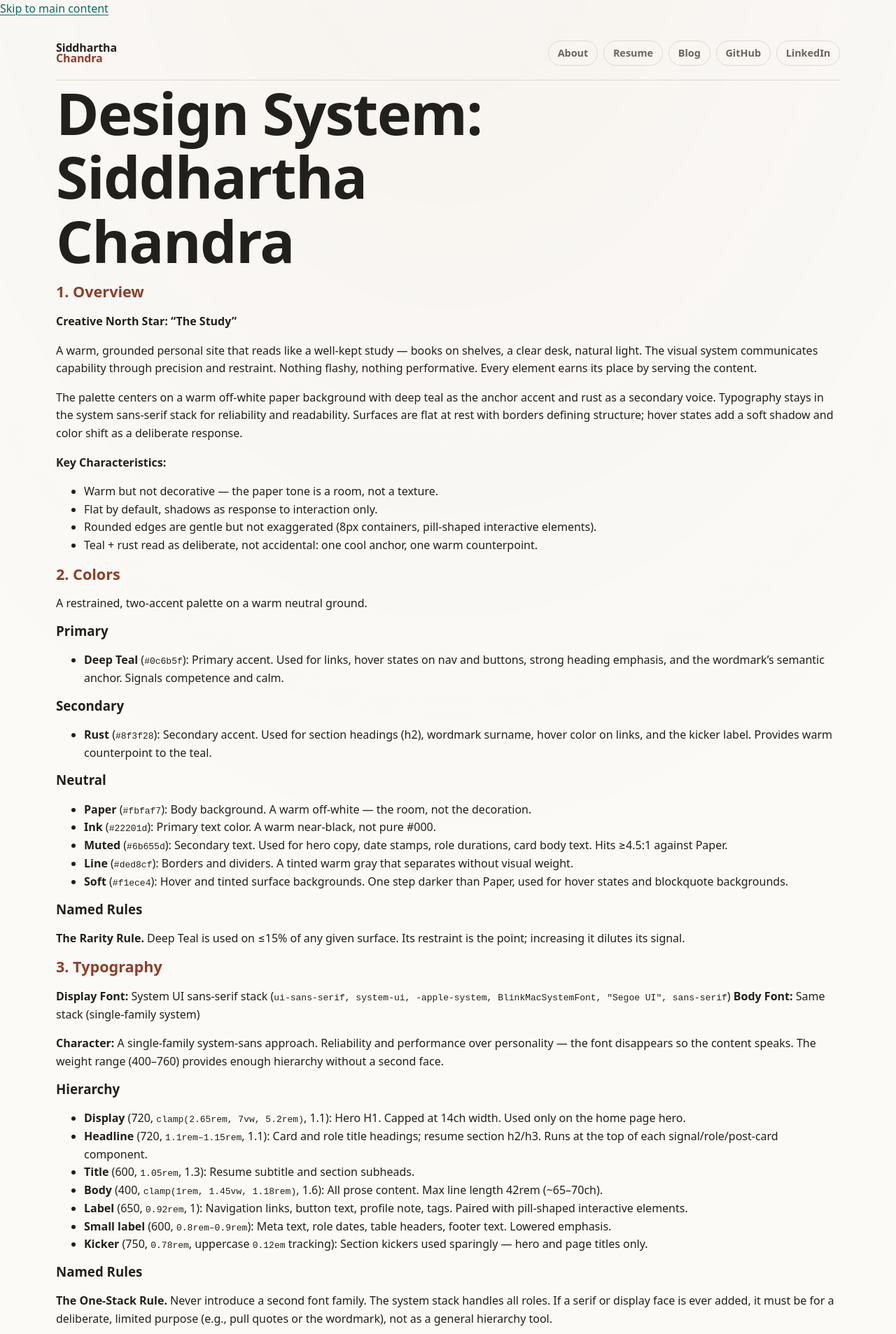
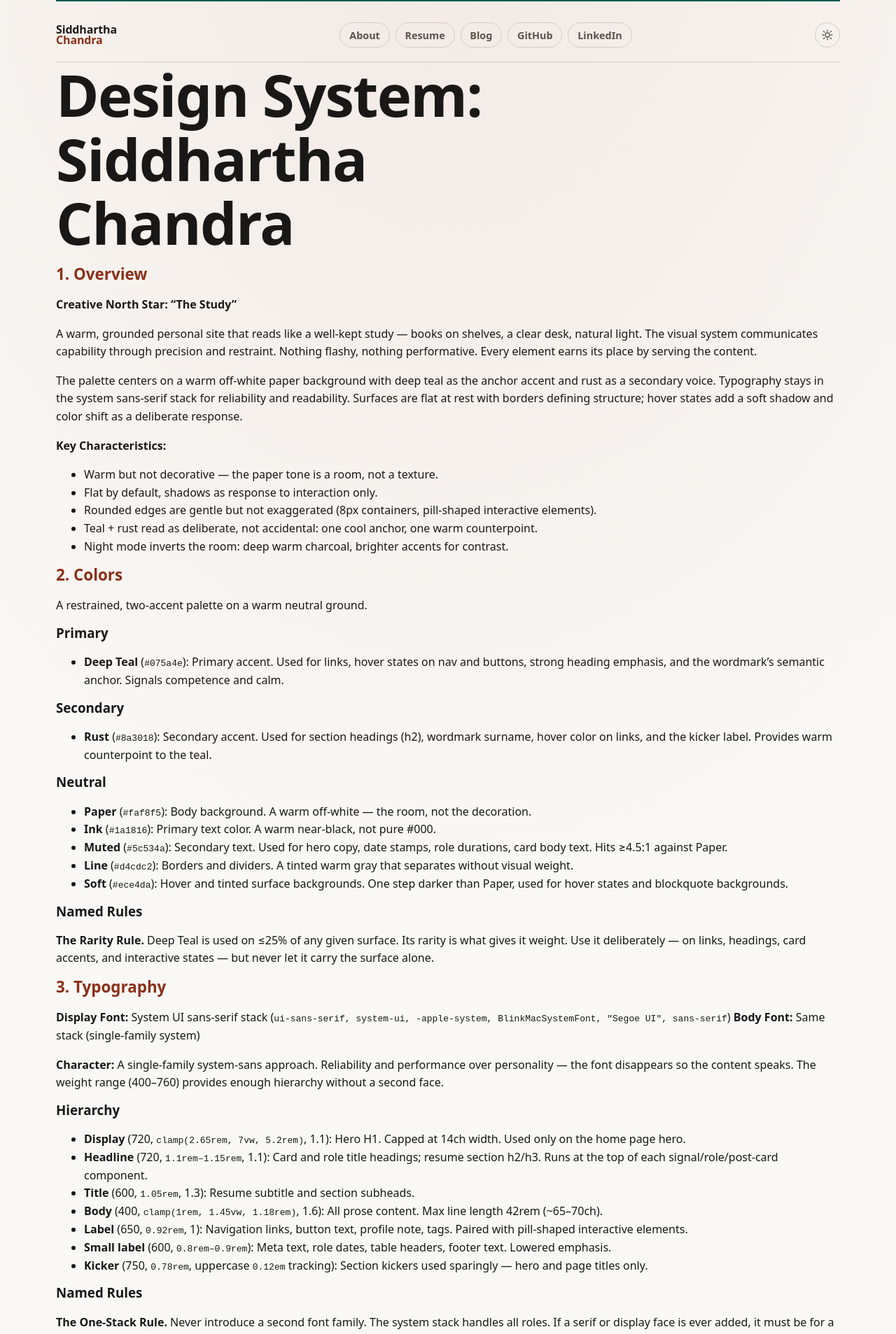
Before and after one commit to siddhartha-chandra/siddhartha-chandra.github.io, a Jekyll site: the page built from DESIGN.md, in a window 1280 px wide. Shown: the top 1907 px of the page at 70% size. Built offline with Jekyll 4.4.1, drawn with Linux system fonts in a browser that asks for light colours; our own code applies the rules of GitHub Pages for plain Markdown files.

Commit message:
feat: add dark mode, deepen palette, fix skip-link visibility
- Add night mode with dark warm charcoal palette (system + manual toggle)
- Deepen teal (#075a4e) and rust (#8a3018) for more confident color presence
- Add theme toggle button with sun/moon icons + localStorage persistence
- Add teal accent line to header for visual grounding
- Make card hover borders fully teal
- Fix skip-link off-screen visibility (top:-9999px instead of -100%)
- Update DESIGN.md with new palette values and night mode note

```diff
--- a/DESIGN.md
+++ b/DESIGN.md
@@ -2,13 +2,13 @@
 name: Siddhartha Chandra
 description: Personal portfolio — warm, grounded, substantive.
 colors:
-  deep-teal: "#0c6b5f"
-  rust: "#8f3f28"
-  paper: "#fbfaf7"
-  ink: "#22201d"
-  muted: "#6b655d"
-  line: "#ded8cf"
-  soft: "#f1ece4"
+  deep-teal: "#075a4e"
+  rust: "#8a3018"
+  paper: "#faf8f5"
+  ink: "#1a1816"
+  muted: "#5c534a"
+  line: "#d4cdc2"
+  soft: "#ece4da"
 typography:
   display:
     fontFamily: "ui-sans-serif, system-ui, -apple-system, BlinkMacSystemFont, 'Segoe UI', sans-serif"
@@ -94,26 +94,27 @@
 - Flat by default, shadows as response to interaction only.
 - Rounded edges are gentle but not exaggerated (8px containers, pill-shaped interactive elements).
 - Teal + rust read as deliberate, not accidental: one cool anchor, one warm counterpoint.
+- Night mode inverts the room: deep warm charcoal, brighter accents for contrast.
 
 ## 2. Colors
 
 A restrained, two-accent palette on a warm neutral ground.
 
 ### Primary
-- **Deep Teal** (`#0c6b5f`): Primary accent. Used for links, hover states on nav and buttons, strong heading emphasis, and the wordmark's semantic anchor. Signals competence and calm.
+- **Deep Teal** (`#075a4e`): Primary accent. Used for links, hover states on nav and buttons, strong heading emphasis, and the wordmark's semantic anchor. Signals competence and calm.
 
 ### Secondary
-- **Rust** (`#8f3f28`): Secondary accent. Used for section headings (h2), wordmark surname, hover color on links, and the kicker label. Provides warm counterpoint to the teal.
+- **Rust** (`#8a3018`): Secondary accent. Used for section headings (h2), wordmark surname, hover color on links, and the kicker label. Provides warm counterpoint to the teal.
 
 ### Neutral
-- **Paper** (`#fbfaf7`): Body background. A warm off-white — the room, not the decoration.
-- **Ink** (`#22201d`): Primary text color. A warm near-black, not pure #000.
-- **Muted** (`#6b655d`): Secondary text. Used for hero copy, date stamps, role durations, card body text. Hits ≥4.5:1 against Paper.
-- **Line** (`#ded8cf`): Borders and dividers. A tinted warm gray that separates without visual weight.
-- **Soft** (`#f1ece4`): Hover and tinted surface backgrounds. One step darker than Paper, used for hover states and blockquote backgrounds.
+- **Paper** (`#faf8f5`): Body background. A warm off-white — the room, not the decoration.
+- **Ink** (`#1a1816`): Primary text color. A warm near-black, not pure #000.
+- **Muted** (`#5c534a`): Secondary text. Used for hero copy, date stamps, role durations, card body text. Hits ≥4.5:1 against Paper.
+- **Line** (`#d4cdc2`): Borders and dividers. A tinted warm gray that separates without visual weight.
+- **Soft** (`#ece4da`): Hover and tinted surface backgrounds. One step darker than Paper, used for hover states and blockquote backgrounds.
 
 ### Named Rules
-**The Rarity Rule.** Deep Teal is used on ≤15% of any given surface. Its restraint is the point; increasing it dilutes its signal.
+**The Rarity Rule.** Deep Teal is used on ≤25% of any given surface. Its rarity is what gives it weight. Use it deliberately — on links, headings, card accents, and interactive states — but never let it carry the surface alone.
 
 ## 3. Typography
 
--- a/_layouts/default.html
+++ b/_layouts/default.html
@@ -26,6 +26,15 @@
         <a href="https://github.com/{{ site.github_username }}" target="_blank" rel="noopener noreferrer" aria-label="GitHub profile (opens in new tab)">GitHub</a>
         <a href="https://www.linkedin.com/in/{{ site.linkedin_username }}" target="_blank" rel="noopener noreferrer" aria-label="LinkedIn profile (opens in new tab)">LinkedIn</a>
       </nav>
+      <button class="theme-toggle" aria-label="Switch theme">
+        <svg class="theme-icon-light" width="16" height="16" viewBox="0 0 16 16" fill="none">
+          <circle cx="8" cy="8" r="3" stroke="currentColor" stroke-width="1.3"/>
+          <path d="M8 1v2M8 13v2M1 8h2M13 8h2M2.5 2.5l1.5 1.5M12 12l1.5 1.5M2.5 13.5l1.5-1.5M12 4l1.5-1.5" stroke="currentColor" stroke-width="1.3" stroke-linecap="round"/>
+        </svg>
+        <svg class="theme-icon-dark" width="16" height="16" viewBox="0 0 16 16" fill="none">
+          <path d="M13.5 9.5A6 6 0 0 1 6.5 2.5 6 6 0 1 0 13.5 9.5z" stroke="currentColor" stroke-width="1.3"/>
+        </svg>
+      </button>
     </header>
 
     <main class="site-shell" id="main-content">
@@ -36,5 +45,6 @@
       <span>&copy; {{ 'now' | date: '%Y' }} {{ site.title }}</span>
       <span>Built light, kept close to the work.</span>
     </footer>
+  <script>(function(){var d=document.documentElement,b=document.querySelector('.theme-toggle'),c=localStorage.getItem('theme');if(c==='dark'||(!c&&matchMedia('(prefers-color-scheme:dark)').matches))d.classList.add('dark');else d.classList.remove('dark');b&&b.addEventListener('click',function(){d.classList.toggle('dark');localStorage.setItem('theme',d.classList.contains('dark')?'dark':'light')})})()</script>
   </body>
 </html>
--- a/assets/css/site.css
+++ b/assets/css/site.css
@@ -1,13 +1,48 @@
 :root {
-  --paper: #fbfaf7;
-  --ink: #22201d;
-  --muted: #6b655d;
-  --line: #ded8cf;
-  --accent: #0c6b5f;
-  --accent-2: #8f3f28;
-  --soft: #f1ece4;
-  --glow: rgba(143, 63, 40, 0.04);
-  --card-bg: rgba(251, 250, 247, 0.72);
+  --paper: #faf8f5;
+  --ink: #1a1816;
+  --muted: #5c534a;
+  --line: #d4cdc2;
+  --accent: #075a4e;
+  --accent-2: #8a3018;
+  --soft: #ece4da;
+  --glow: rgba(138, 48, 24, 0.08);
+  --card-bg: rgba(250, 248, 245, 0.75);
+  --header-bg: transparent;
+  --shadow-color: rgba(0, 0, 0, 0.08);
+  --card-border-hover: var(--accent);
+}
+
+@media (prefers-color-scheme: dark) {
+  :root:not(.light) {
+    --paper: #141210;
+    --ink: #ddd6ce;
+    --muted: #90847a;
+    --line: #2a2521;
+    --accent: #1a9a85;
+    --accent-2: #c45a3a;
+    --soft: #1e1a17;
+    --glow: rgba(196, 90, 58, 0.08);
+    --card-bg: rgba(20, 18, 16, 0.85);
+    --header-bg: rgba(20, 18, 16, 0.9);
+    --shadow-color: rgba(0, 0, 0, 0.25);
+    --card-border-hover: var(--accent);
+  }
+}
+
+:root.dark {
+  --paper: #141210;
+  --ink: #ddd6ce;
+  --muted: #90847a;
+  --line: #2a2521;
+  --accent: #1a9a85;
+  --accent-2: #c45a3a;
+  --soft: #1e1a17;
+  --glow: rgba(196, 90, 58, 0.08);
+  --card-bg: rgba(20, 18, 16, 0.85);
+  --header-bg: rgba(20, 18, 16, 0.9);
+  --shadow-color: rgba(0, 0, 0, 0.25);
+  --card-border-hover: var(--accent);
 }
 
 * {
@@ -22,6 +57,7 @@
   background-image: radial-gradient(ellipse 80% 40% at 50% -6%, var(--glow), transparent);
   font-family: ui-sans-serif, system-ui, -apple-system, BlinkMacSystemFont, "Segoe UI", sans-serif;
   line-height: 1.6;
+  transition: background 0.3s, color 0.3s;
 }
 
 a {
@@ -76,7 +112,8 @@
 
 h2 {
   color: var(--accent-2);
-  font-size: clamp(1.1rem, 2vw, 1.35rem);
+  font-size: clamp(1.15rem, 2vw, 1.4rem);
+  font-weight: 750;
 }
 
 .site-shell {
@@ -95,7 +132,10 @@
   align-items: center;
   padding: 32px 0 20px;
   border-bottom: 1px solid var(--line);
+  box-shadow: inset 0 2px 0 var(--accent);
   margin-bottom: 0;
+  background: var(--header-bg);
+  transition: background 0.3s, border-color 0.3s;
 }
 
 .site-footer {
@@ -286,8 +326,8 @@
 .signal:hover,
 .role:hover,
 .post-card:hover {
-  box-shadow: 0 2px 8px rgba(0, 0, 0, 0.08);
-  border-color: rgba(12, 107, 95, 0.2);
+  box-shadow: 0 2px 8px var(--shadow-color);
+  border-color: var(--card-border-hover);
 }
 
 .signal strong,
@@ -533,11 +573,50 @@
   }
 }
 
-@media (max-width: 760px) {
+.theme-toggle {
+  display: inline-flex;
+  align-items: center;
+  justify-content: center;
+  width: 2.25rem;
+  height: 2.25rem;
+  padding: 0;
+  border: 1px solid var(--line);
+  border-radius: 999px;
+  background: transparent;
+  color: var(--muted);
+  cursor: pointer;
+  transition: background 0.2s, border-color 0.2s, color 0.2s;
+  flex-shrink: 0;
+}
+
+.theme-toggle:hover {
+  border-color: var(--accent);
+  background: var(--soft);
+  color: var(--accent);
+}
+
+.theme-icon-dark,
+:root.dark .theme-icon-light {
+  display: none;
+}
+
+:root.dark .theme-icon-dark {
+  display: block;
+}
+
+@keyframes theme-spin {
+  from { transform: rotate(0deg); }
+  to { transform: rotate(360deg); }
+}
+
+.theme-toggle:active svg {
+  animation: theme-spin 0.4s ease;
+}
+
 .skip-link {
   position: absolute;
-  top: -100%;
-  left: 8px;
+  top: -9999px;
+  left: -9999px;
   padding: 8px 16px;
   background: var(--ink);
   color: var(--paper);
@@ -550,9 +629,11 @@
 
 .skip-link:focus {
   top: 8px;
+  left: 8px;
 }
 
-body {
+@media (max-width: 760px) {
+  body {
     background-image: none;
   }
 
```
